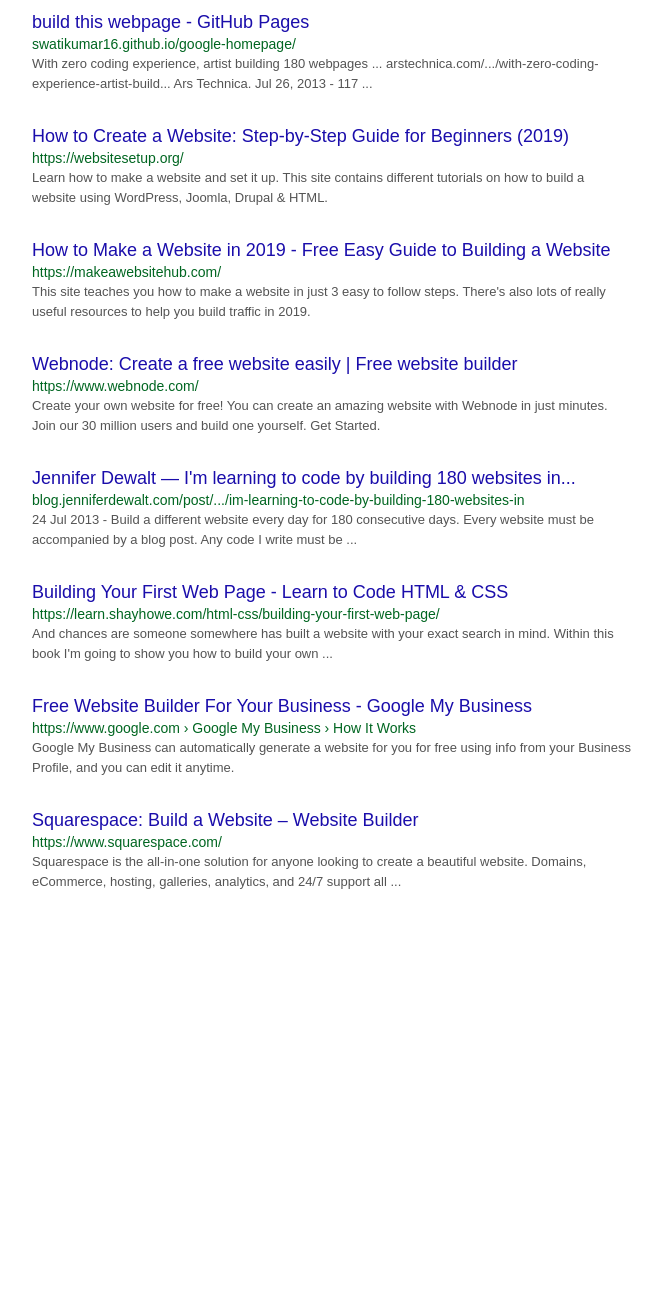
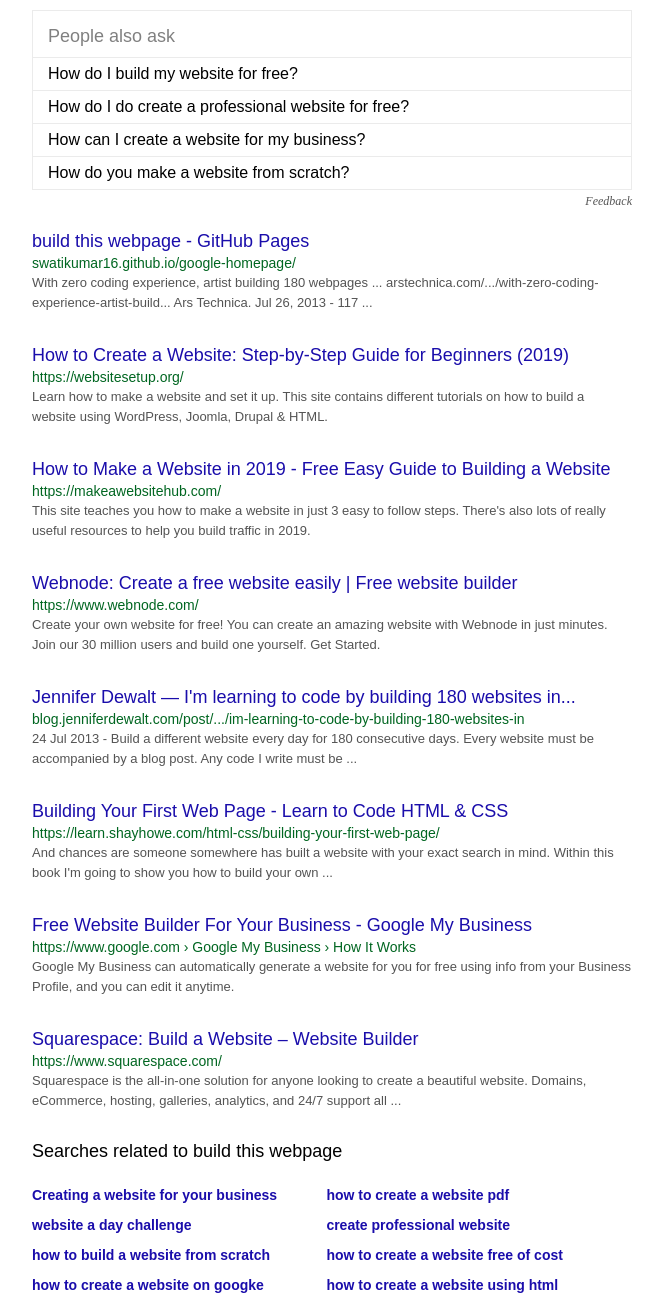
Before and after one commit to DB17889/google-results, a plain HTML site: page index.html in a window 1280 px wide. Shown: the part 394-1694 px from the top of the page, without its empty margins (123-786 px from the left). Before the commit the page ends 1316 px from the top, so only its background shows below. Drawn offline with Linux system fonts and the light colour scheme.

Commit message:
added pa-table and related table

```diff
--- a/index.html
+++ b/index.html
@@ -63,6 +63,17 @@
                 <p class="r3">26 Jul 2013 - 117 days ago, having never done any programming in her life, Jennifer Dewalt built her first webpage. The next day, she built another, and she ...</p>
             </div>
 
+            <div class="people-ask">
+                <table class="pa-table">
+                    <tr><td class="pa-header">People also ask</td></tr>
+                    <tr><td class="pa-question">How do I build my website for free?</td></tr>
+                    <tr><td class="pa-question">How do I do create a professional website for free?</td></tr>
+                    <tr><td class="pa-question">How can I create a website for my business?</td></tr>
+                    <tr><td class="pa-question">How do you make a website from scratch?</td></tr>
+                </table>
+                <span class="pa-footer"><i>Feedback</i></span>
+            </div>
+
             <div class="result">
                 <p class="r1">build this webpage - GitHub Pages</p>
                 <p class="r2">swatikumar16.github.io/google-homepage/</p>
@@ -111,6 +122,31 @@
                 <p class="r3">Squarespace is the all-in-one solution for anyone looking to create a beautiful website. Domains, eCommerce, hosting, galleries, analytics, and 24/7 support all ...</p>
             </div>
 
+            <div>
+                <p class="related-header">Searches related to build this webpage</p>
+            </div>
+
+            <div>
+                <table class="related-table">
+                    <tr class="related-tr">
+                        <td class="related-td">Creating a website for your business</td>
+                        <td class="related-td">how to create a website pdf</td>
+                    </tr>
+                    <tr class="related-tr">
+                        <td class="related-td">website a day challenge</td>
+                        <td class="related-td">create professional website</td>
+                    </tr>
+                    <tr class="related-tr">
+                        <td class="related-td">how to build a website from scratch</td>
+                        <td class="related-td">how to create a website free of cost</td>
+                    </tr>
+                    <tr class="related-tr">
+                        <td class="related-td">how to create a website on googke</td>
+                        <td class="related-td">how to create a website using html</td>
+                    </tr>
+                </table>
+            </div>
+
         </div>
 
     </div>
--- a/style.css
+++ b/style.css
@@ -4,6 +4,8 @@
     left: 0;
     right: 0;
 }
+
+/* HEADER */
 
 .header {
     position: absolute;
@@ -23,6 +25,8 @@
 .upper-header, .lower-header {
     margin-left: 28px;
 }
+
+/* RESULTS HEADER */
 
 .form {
     position: absolute;
@@ -105,4 +109,57 @@
     margin-bottom: 30px;
 }
 
-/*more to add*/
+/*TABLE*/
+
+table {
+    border-collapse: collapse;
+}
+
+table, tr, td {
+    border: 1px solid #ebebeb;
+    padding: 7px;
+    padding-left: 10px;
+    width: 600px;
+}
+
+.pa-footer {
+    margin: 4px 0 20px 0;
+    color: #545454;
+    display: block;
+    width: 600px;
+    text-align: right;
+    font-size: 12px;
+}
+
+.pa-question {
+    font-family: arial, sans-serif;
+    font-size: 16px;
+    padding-left: 15px;
+}
+
+.pa-header {
+    font-family: arial,sans-serif;
+    font-size: 18px;
+    color: #808080;
+    padding: 15px 15px 10px;
+}
+
+.related-td, .related-tr, .related-table {
+    border: 0;
+}
+
+.related-td {
+    font-family: arial, sans-serif;
+    font-size: 14px;
+    font-weight: bold;
+    color: #1a0dab;
+}
+
+.related-table {
+    margin-left: -10px;
+}
+
+.related-header {
+    font-size: 18px;
+    font-family: arial, sans-serif;
+}
```
